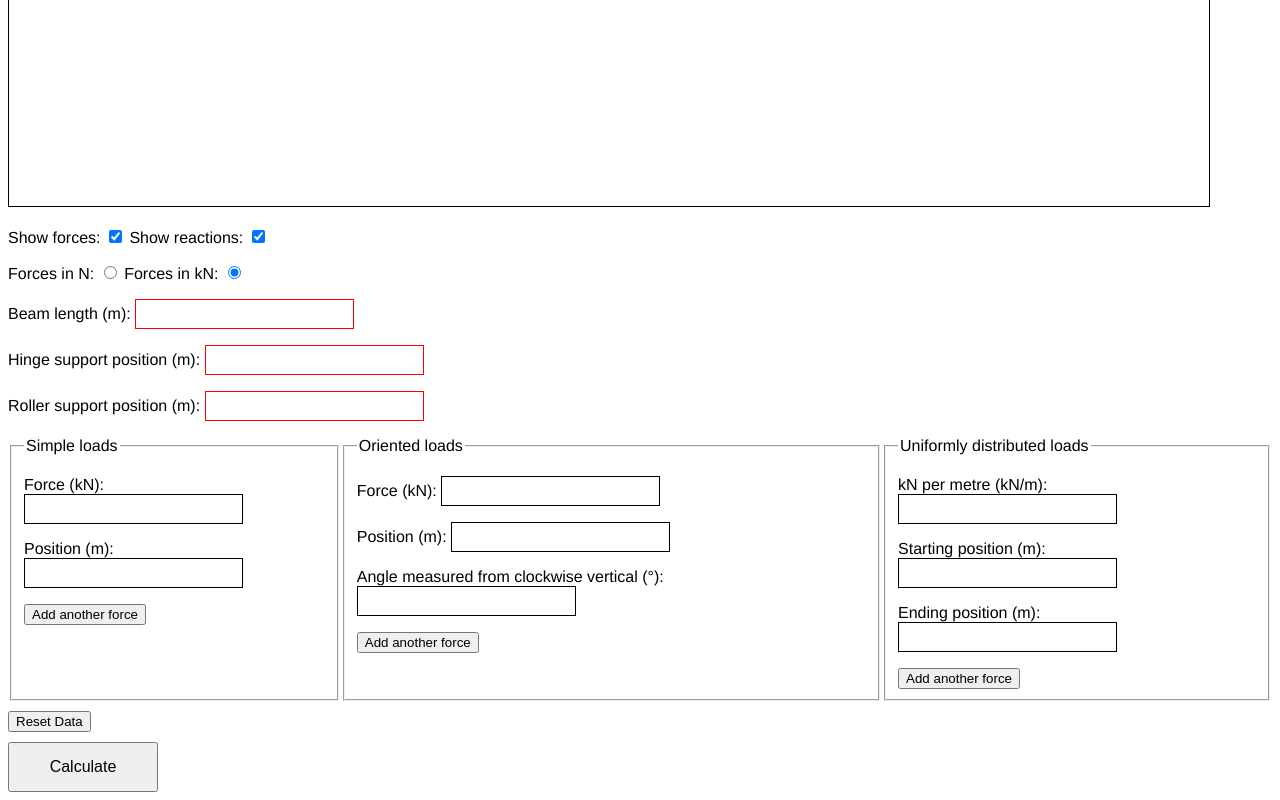
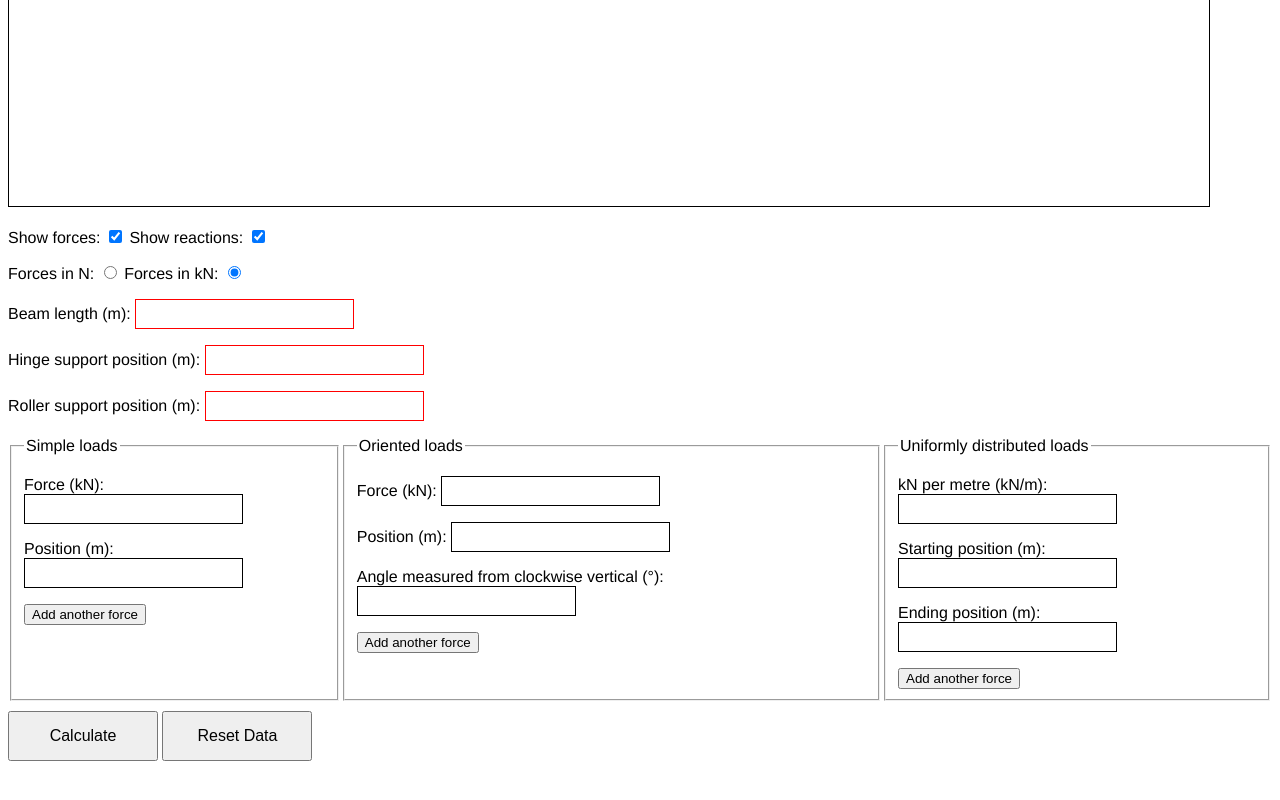
Before and after one commit to Keyboardguy/Keyboardguy.github.io, a plain HTML site: page physics-beam-drawer/main.html in a window 1280 px wide. Shown: the part 475-1275 px from the top of the page. After the commit the page ends 1244 px from the top, so only its background shows below. Drawn offline with Linux system fonts and the light colour scheme.

Commit message:
made the button layout a bit nicer

```diff
--- a/physics-beam-drawer/main.html
+++ b/physics-beam-drawer/main.html
@@ -104,8 +104,8 @@
 					<button type="button" id="add-uniform-force" class="add-force"> Add another force</button>
 				</fieldset>
 			</section>
-			<input type="reset" value="Reset Data"> <br>
 			<button type="submit">Calculate</button>
+			<input type="reset" value="Reset Data">
 		</form>
 	</body>
 </html>
--- a/physics-beam-drawer/style.css
+++ b/physics-beam-drawer/style.css
@@ -35,13 +35,9 @@ input:invalid {
 	border: 1px solid red;
 }
 
-button[type="submit"] {
+button[type="submit"], input[type='reset'] {
 	padding: 3px;
 	width: 150px;
 	height: 50px;
 	font-size: 1em;
 }
-
-input[type='reset'] {
-	margin-bottom: 10px;
-}
```
Also changed, not shown: 2 other files.
